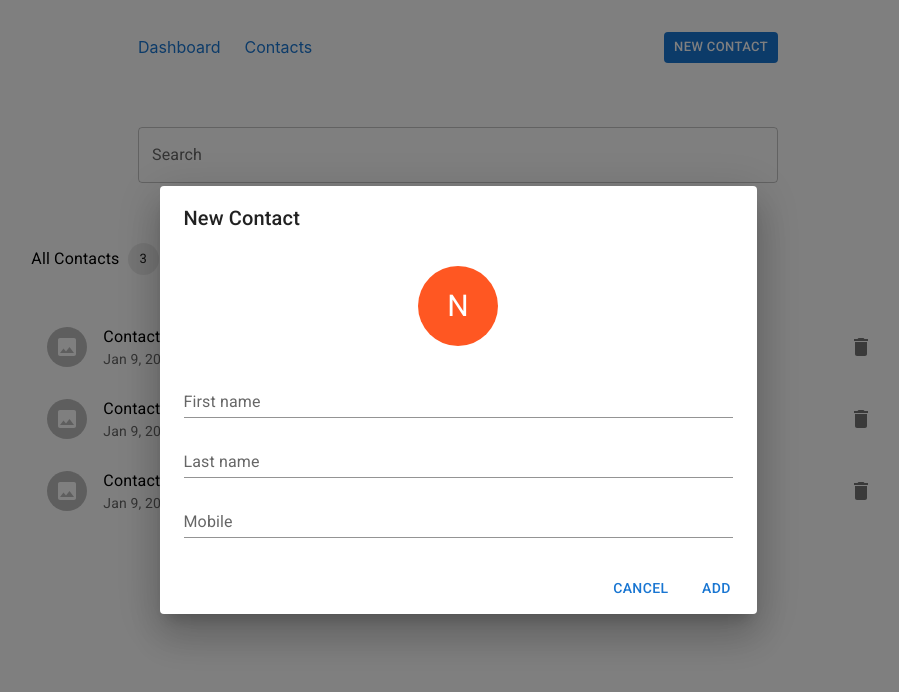
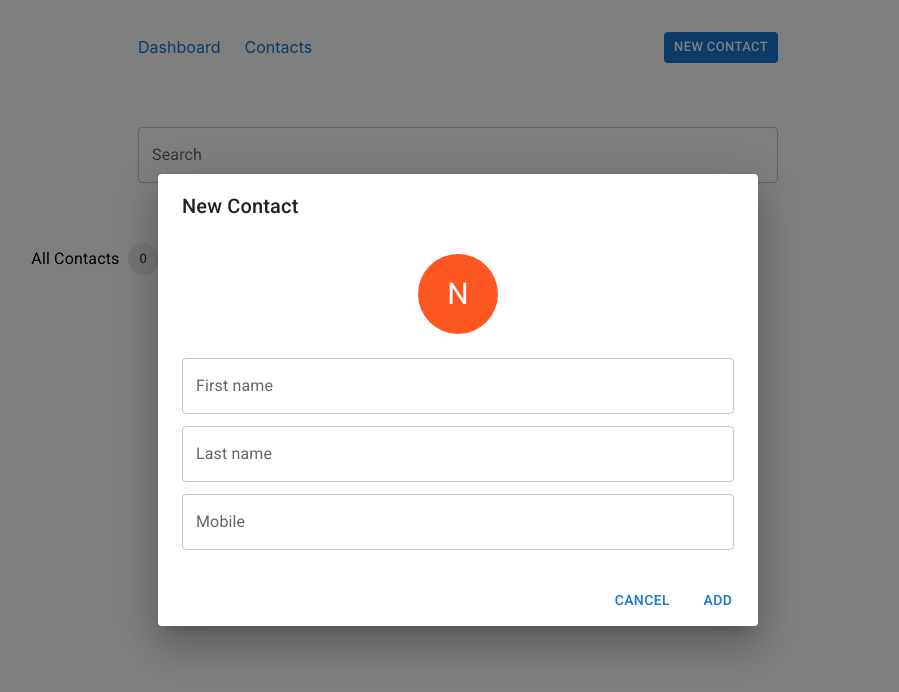
Before and after one commit to marilyn-n/contacts-app, a React (Create React App) app: page /contacts in a window 1280 px wide. Both pictures are taken after a click on the button "NEW CONTACT". Shown: the top 692 px of the page, without its empty margins (182-1081 px from the left). Built offline with nearby package versions, Linux system fonts and the light colour scheme.

Commit message:
handle fields change

```diff
--- a/src/App.js
+++ b/src/App.js
@@ -1,11 +1,11 @@
 import React, { useState } from "react";
 import { BrowserRouter as Router, Routes, Route } from "react-router-dom";
 import Dashboard from './pages/dashboard/Dashboard';
-import Contacts from "./pages/contacts/Contacts";
+import Contacts from './pages/contacts/Contacts';
 import Stack from '@mui/material/Stack';
 import Link from '@mui/material/Link';
 import { Button, Box } from "@mui/material";
-import Modal from './components/Modal';
+import CreateContactDialog from './components/CreateContactDialog';
 
 const App = () => {
     const [open, setOpen] = useState(false);
@@ -36,7 +36,7 @@ const App = () => {
                 </Routes>
             </Router>
 
-            <Modal handleClose={handleClose} open={open} />
+            <CreateContactDialog handleClose={handleClose} open={open} />
 
         </>
     )
--- a/src/Pages/Contacts/Contacts.js
+++ b/src/Pages/Contacts/Contacts.js
@@ -17,7 +17,21 @@ import { AppCtx } from '../../context/appContext';
 const Contacts = () => {
     const { contacts } = useContext(AppCtx);
 
-    console.log(contacts);
+    const renderContacts = contacts.map(contactInfo => (
+        <ListItem key={contactInfo.id} secondaryAction={
+            <IconButton edge="end" aria-label="delete">
+                <DeleteIcon />
+            </IconButton>
+        }>
+            <ListItemAvatar>
+                <Avatar>
+                    <ImageIcon />
+                </Avatar>
+            </ListItemAvatar>
+            <ListItemText primary={`${contactInfo.firstName} ${contactInfo.lastName}`} secondary="Jan 9, 2014" />
+        </ListItem>
+    ));
+
 
     return (
         <>
@@ -28,50 +42,13 @@ const Contacts = () => {
                 <Grid item xs={8}>
                     <Box display='flex' alignItems='center'>
                         <Typography sx={{ margin: '2rem 0' }}>All Contacts </Typography>
-                        <Chip label="3" sx={{ marginLeft: '.5rem' }} />
+                        <Chip label={`${contacts.length > 0 ? contacts.length : 0}`} sx={{ marginLeft: '.5rem' }} />
                     </Box>
                     <List sx={{ margin: '0 auto', bgcolor: 'background.paper' }}>
-                        <ListItem secondaryAction={
-                            <IconButton edge="end" aria-label="delete">
-                                <DeleteIcon />
-                            </IconButton>
-                        }>
-                            <ListItemAvatar>
-                                <Avatar>
-                                    <ImageIcon />
-                                </Avatar>
-                            </ListItemAvatar>
-                            <ListItemText primary="Contact Name" secondary="Jan 9, 2014" />
-                        </ListItem>
-                        <ListItem secondaryAction={
-                            <IconButton edge="end" aria-label="delete">
-                                <DeleteIcon />
-                            </IconButton>
-                        }>
-                            <ListItemAvatar>
-                                <Avatar>
-                                    <ImageIcon />
-                                </Avatar>
-                            </ListItemAvatar>
-                            <ListItemText primary="Contact Name" secondary="Jan 9, 2014" />
-                        </ListItem>
-                        <ListItem secondaryAction={
-                            <IconButton edge="end" aria-label="delete">
-                                <DeleteIcon />
-                            </IconButton>
-                        }>
-                            <ListItemAvatar>
-                                <Avatar>
-                                    <ImageIcon />
-                                </Avatar>
-                            </ListItemAvatar>
-                            <ListItemText primary="Contact Name" secondary="Jan 9, 2014" />
-                        </ListItem>
+                        {renderContacts}
                     </List>
                 </Grid>
-
             </Grid>
-
         </>
 
     )
--- a/src/components/Modal.js
+++ b/src/components/CreateContactDialog.js
@@ -1,4 +1,4 @@
-import React from "react";
+import React, { useEffect, useContext, useState } from "react";
 import Button from '@mui/material/Button';
 import TextField from '@mui/material/TextField';
 import Dialog from '@mui/material/Dialog';
@@ -8,10 +8,39 @@ import DialogContentText from '@mui/material/DialogContentText';
 import DialogTitle from '@mui/material/DialogTitle';
 import Avatar from '@mui/material/Avatar';
 import { deepOrange } from '@mui/material/colors';
+import { AppCtx } from '../context/appContext';
 
+const CreateContactDialog = (props) => {
+    const { handleClose, open } = props;
+    const { contacts, setContacts } = useContext(AppCtx);
+    const [contact, setContact] = useState({
+        firstName: '',
+        lastName: '',
+        mobile: '',
+    });
 
-const Modal = (props) => {
-    const { handleClose, open } = props;
+    const handleChange = (e) => {
+        setContact({
+            ...contact,
+            [e.target.id]: `${e.target.value}`
+        });
+    }
+
+    const addNewContact = (item) => {
+        const newContact = {
+            ...item,
+            id: crypto.randomUUID(),
+            date: new Date(),
+        }
+
+        setContacts([...contacts, newContact]);
+    }
+
+    const clearForm = () => setContact({
+        firstName: '',
+        lastName: '',
+        mobile: '',
+    });
 
     return (
         <Dialog open={open} onClose={handleClose}>
@@ -23,37 +52,43 @@ const Modal = (props) => {
                 <TextField
                     autoFocus
                     margin="dense"
-                    id="name"
+                    id="firstName"
                     label="First name"
                     type="text"
                     fullWidth
-                    variant="standard"
+                    variant="outlined"
+                    value={contact.firstName}
+                    onChange={handleChange}
                 />
                 <TextField
                     autoFocus
                     margin="dense"
-                    id="name"
+                    id="lastName"
                     label="Last name"
                     type="text"
                     fullWidth
-                    variant="standard"
+                    variant="outlined"
+                    value={contact.lastName}
+                    onChange={handleChange}
                 />
                 <TextField
                     autoFocus
                     margin="dense"
-                    id="name"
+                    id="mobile"
                     label="Mobile"
-                    type="telephone"
+                    type="text"
                     fullWidth
-                    variant="standard"
+                    variant="outlined"
+                    value={contact.mobile}
+                    onChange={handleChange}
                 />
             </DialogContent>
             <DialogActions>
                 <Button onClick={handleClose}>Cancel</Button>
-                <Button onClick={handleClose}>Add</Button>
+                <Button onClick={() => addNewContact(contact)}>Add</Button>
             </DialogActions>
         </Dialog>
     )
 }
 
-export default Modal;
+export default CreateContactDialog;
```
